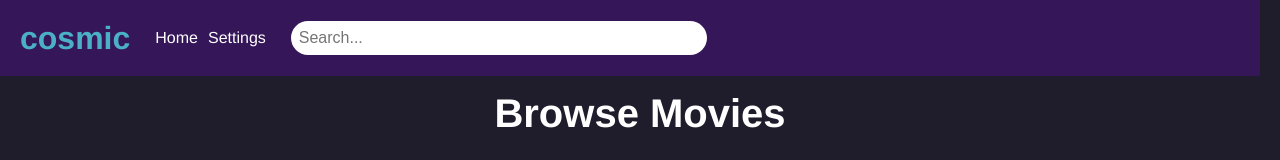
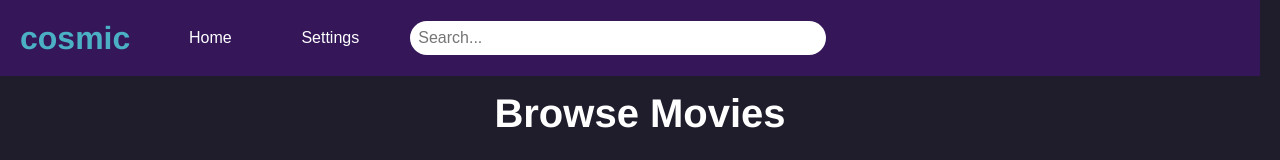
Before and after one commit to jjscott17/4800StreamingService, a React (Create React App) app: page /home in a window 1280 px wide. Shown: the top 160 px of the page. Built offline with nearby package versions, Linux system fonts and the light colour scheme; the HTML template or start-up script is replaced by a standard one.

Commit message:
Update Header.js

```diff
--- a/src/Header.js
+++ b/src/Header.js
@@ -19,8 +19,14 @@ function Header({ onSearchTermChange }) {
       <header>
         <h1>cosmic</h1>
         <nav>
-          <a href="/home">Home</a>
-          <a href="/dashboard">Settings</a>
+          <button class="homebtn">Home</button>
+          <div className='dropdown'>
+            <button class="dropbtn">Settings</button>
+            <div className='dropdown-content'>
+              <a href="/dashboard">Profile</a>
+              <a href="/login">Logout</a>
+            </div>
+          </div>
         </nav>
         <form className="search-form" onSubmit={handleSearchSubmit}>
           <input
```
